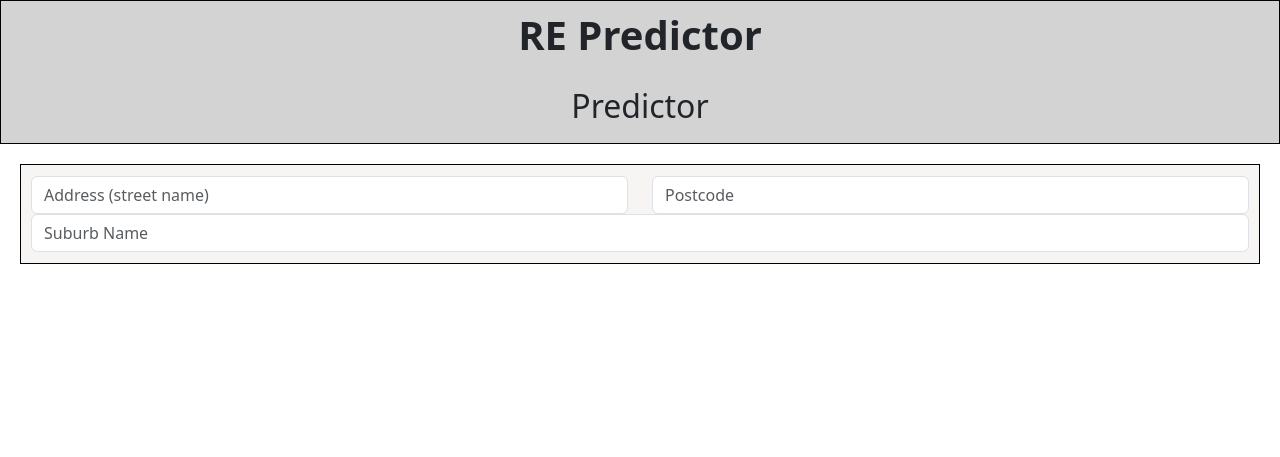
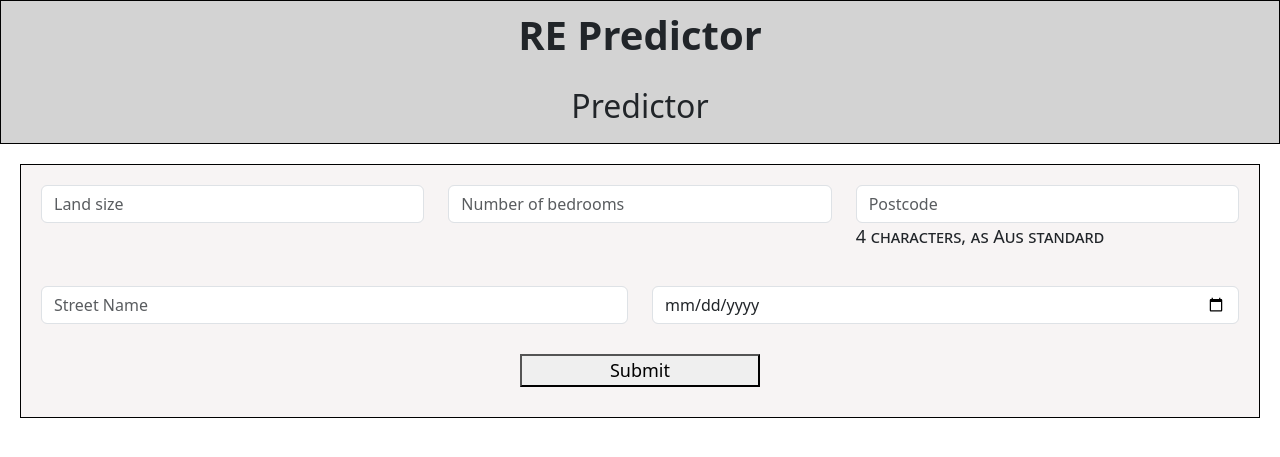
Before and after one commit to palmenapedare/10DGT-Semester2, a Flask app: template dataanalytics/templates/predictions.html in a window 1280 px wide. Shown: the part 56-513 px from the top of the page. Run offline with Flask 3, Linux system fonts and the light colour scheme; the template is opened without the code that fills it, so the values that code supplies are empty; some libraries are stand-ins or nearby versions.

Commit message:
line of best fits collected through a separate function, line of best fit landsize created, request form for predictions updated to include landsize bedrooms postcode streetname and saledate

```diff
--- a/dataanalytics/app.py
+++ b/dataanalytics/app.py
@@ -2,7 +2,7 @@ from datetime import datetime
 from decimal import Decimal
 import re
 import statistics
-from flask import Flask, render_template
+from flask import Flask, render_template, request
 import sqlite3
 import pandas as pd
 import numpy as np
@@ -23,6 +23,46 @@ conn.close()
 @app.route('/')
 def chart():
     return render_template('chart.html')
+
+def getlinesofbestfit():
+    conn = sqlite3.connect('real_estate.db')
+    query = '''
+        SELECT
+            d."Sale date",
+            d."Amount ($)"
+        FROM data AS d
+        ORDER BY "Sale date" ASC
+    '''
+    with sqlite3.connect('real_estate.db') as conn:
+        database = pd.read_sql_query(query, conn)
+    database["Amount ($)"] = pd.to_numeric(
+        database["Amount ($)"].str.replace(r"[$,]", "", regex=True)
+    )
+    database["Sale date"] = pd.to_datetime(database["Sale date"], format="%d-%m-%y")
+    database = database.sort_values("Sale date")
+
+    sale_dates = database["Sale date"]
+    days_since_first_sale = (sale_dates - sale_dates.min()).dt.days
+    a, b = np.polyfit(days_since_first_sale, database["Amount ($)"], 1)
+    lineofbestfitsaledate = f"Sale price = ${a:,.2f} * days + ${b:,.2f}"
+
+    query = '''SELECT d."Bedrooms", d."Amount ($)" from DATA as d ORDER BY "Bedrooms" ASC'''
+    bedrooms = pd.read_sql_query(query, conn)
+    bedrooms["Amount ($)"] = pd.to_numeric(
+        bedrooms["Amount ($)"].str.replace(r"[$,]", "", regex=True)
+    )
+    a, b = np.polyfit(bedrooms["Bedrooms"], bedrooms["Amount ($)"], 1)
+    lineofbestfitbedrooms = f"Sale price = ${a:,.2f} * bedrooms + ${b:,.2f}"
+
+    query = '''SELECT d."Land size (m^2)", d."Amount ($)" from DATA as d ORDER BY "Land size (m^2)" ASC'''
+    landsize = pd.read_sql_query(query, conn)
+    landsize["Amount ($)"] = pd.to_numeric(
+        landsize["Amount ($)"].str.replace(r"[$,]", "", regex=True)
+    )
+    a, b = np.polyfit(landsize["Land size (m^2)"], landsize["Amount ($)"], 1)
+    lineofbestfitlandsize = f"Sale price = ${a:,.2f} * land size + ${b:,.2f}"
+
+    return lineofbestfitsaledate, lineofbestfitbedrooms, lineofbestfitlandsize
 
 @app.route('/')
 def index():
@@ -241,7 +281,7 @@ def trends():
     sale_dates = database["Sale date"]
     days_since_first_sale = (sale_dates - sale_dates.min()).dt.days
     a, b = np.polyfit(days_since_first_sale, database["Amount ($)"], 1)
-    lineofbestfit1 = f"Sale price = ${a:,.2f} * days + ${b:,.2f}"
+    lineofbestfitsaledate = f"Sale price = ${a:,.2f} * days + ${b:,.2f}"
     date_ax.plot(
         sale_dates,
         a * days_since_first_sale + b,
@@ -287,7 +327,7 @@ def trends():
         color="darkred",
         label="Trend",
     )
-    lineofbestfit2 = f"Sale price = ${a:,.2f} * bedrooms + ${b:,.2f}"
+    lineofbestfitbedrooms = f"Sale price = ${a:,.2f} * bedrooms + ${b:,.2f}"
     bedrooms_ax.legend()
 
     bedrooms_buf = io.BytesIO()
@@ -315,15 +355,27 @@ def trends():
         saledate_img=sale_date_cost_base64,
         oldestdate=oldestdate,
         timedelta=timedelta,
-        lineofbestfit1=lineofbestfit1,
+        lineofbestfitsaledate=lineofbestfitsaledate,
         bedrooms_cost_base64=bedrooms_cost_base64,
-        lineofbestfit2=lineofbestfit2
+        lineofbestfitbedrooms=lineofbestfitbedrooms
     )
 
-@app.route('/predictions')
+@app.route('/predictions', methods=['GET', 'POST'])
 def predictions():
+    landsize = request.form.get("landsize")
+    bedrooms = request.form.get("bedrooms")
+    postcode = request.form.get("postcode")
+    streetname = request.form.get("streetname")
+    saledate = request.form.get("saledate")
+    lineofbestfitsaledate, lineofbestfitbedrooms, lineofbestfitlandsize = getlinesofbestfit()
+
     print("predictions")
-    return render_template('predictions.html')
+    return render_template(
+        'predictions.html',
+        lineofbestfitsaledate=lineofbestfitsaledate,
+        lineofbestfitbedrooms=lineofbestfitbedrooms,
+        lineofbestfitlandsize=lineofbestfitlandsize
+    )
 
 if __name__== '__main__':
     app.run(debug=True, port=8000)
--- a/dataanalytics/templates/predictions.html
+++ b/dataanalytics/templates/predictions.html
@@ -3,18 +3,31 @@
 {% set title = "Predictor" %}
 {% block content %}
 
-<div class="main-container">
-  <div class="row">
+<form method="POST">
+<div class="main-container display-flex">
+  <div class="row" style="padding: 10px;">
     <div class="col">
-    <input type="text" id="floatingAddressvalue" class="form-control" placeholder="Address (street name)">
+    <input type="number" name="landsize" id="landsizeValue" class="form-control" placeholder="Land size">
     </div>
     <div class="col">
-    <input type="text" id="floatingPostcodevalue" class="form-control" placeholder="Postcode">
+    <input type="number" name="bedrooms" id="bedroomsValue" class="form-control" placeholder="Number of bedrooms">
+    </div>
+    <div class="col">
+    <input type="number" name="postcode" id="postcodeValue" class="form-control" maxlength="4" minlength="4" placeholder="Postcode">
+    <p style="font-variant: small-caps;">4 characters, as Aus standard</p>
     </div>
   </div>
-    <input type="text" id="floatingSuburb" class="form-control" placeholder="Suburb Name">
+  <div class="row" style="padding: 10px;">
+    <div class="col">
+    <input type="text" name="streetname" id="streetnameValue" class="form-control" placeholder="Street Name">
+    </div>
+    <div class="col">
+      <input type="date" name="saledate" id="saledateValue" class="form-control">
+    </div>
   </div>
-</div>
-</div>
-
+  <div class="row" style="padding:20px">
+    <button type="submit" class="theme-info btn-subtle" style="max-width: 20%; margin-inline: auto;">Submit</button>
+  </div>
+  </div>
+</form>
 {% endblock %}
```
Also changed, not shown: dataanalytics/templates/trends.html (+2 -2 lines), dataanalytics/real_estate.db.
